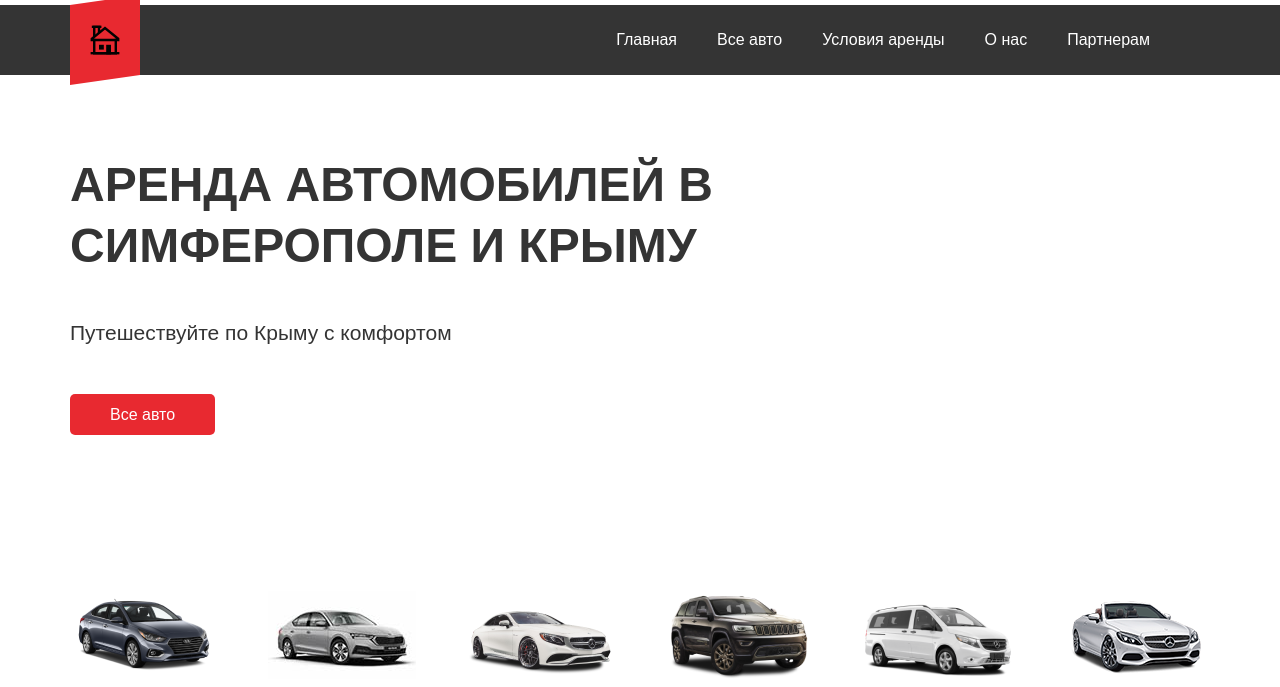
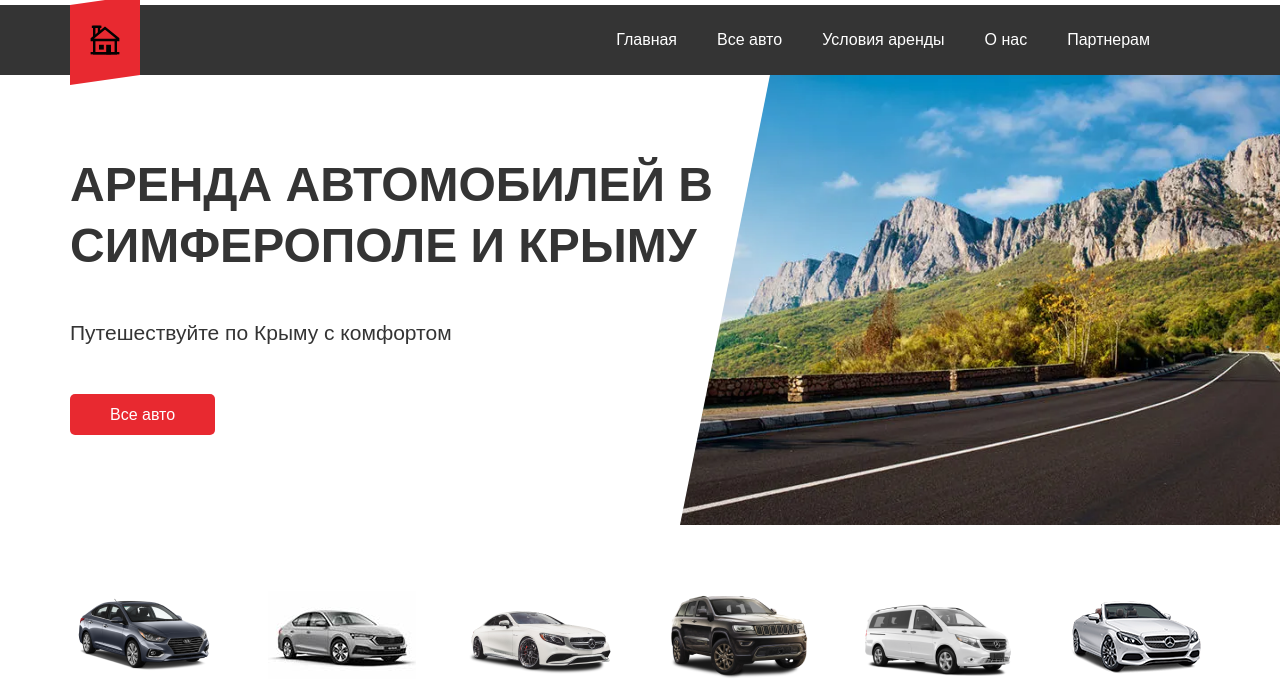
Before and after one commit to DenWebSite/lana, a plain HTML site: page index.html in a window 1280 px wide. Shown: the part 76-763 px from the top of the page. Drawn offline with nearby package versions, Linux system fonts and the light colour scheme; the site is published under a folder, as on GitHub Pages, so addresses that start at the root find nothing; a web font is replaced by a local one.

Commit message:
Update index.html

```diff
--- a/index.html
+++ b/index.html
@@ -57,7 +57,7 @@
     </div>
 
     <section class="top">
-        <img class="top__image" src="/images/home.webp" alt="">
+        <img class="top__image" src="images/home.webp" alt="">
         <div class="container">
             <div class="top__content">
                 <div class="top__text">
```
